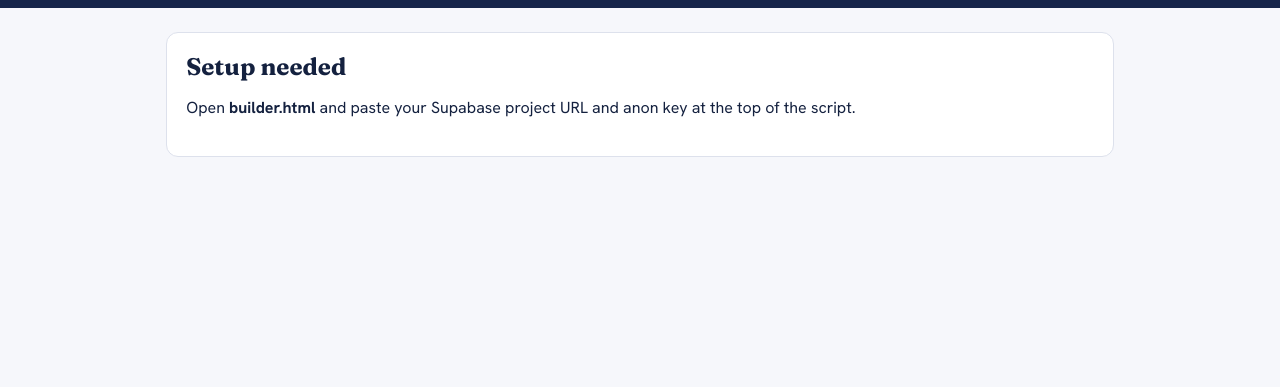
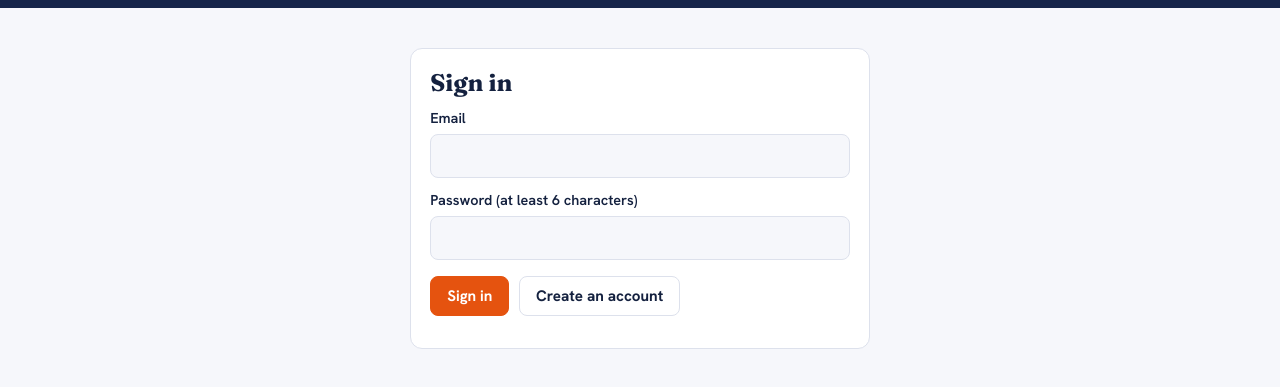
Before and after one commit to MunibaMaqsood/examdesk-website, a plain HTML site: page builder.html in a window 1280 px wide. Shown: the part 39-426 px from the top of the page. Drawn offline with nearby package versions, Linux system fonts and the light colour scheme.

Commit message:
Add files via upload

```diff
--- a/builder.html
+++ b/builder.html
@@ -42,9 +42,8 @@ table{width:100%;border-collapse:collapse}th,td{text-align:left;padding:.55rem .
 <main id="app"><div class="card">Loading…</div></main>
 <script>
 /* STEP 1: paste your own Supabase details here (Project Settings > API). */
-const SUPABASE_URL='PASTE_YOUR_SUPABASE_URL';
-const SUPABASE_KEY='PASTE_YOUR_ANON_KEY';
-
+const SUPABASE_URL='https://fksugkfdnmxnwqzhgmhp.supabase.co';
+const SUPABASE_KEY='sb_publishable_79QC7C0tpwtukK8mgqevsQ_UHRJZaJp';
 const ready=!SUPABASE_URL.startsWith('PASTE');
 const sb=ready?supabase.createClient(SUPABASE_URL,SUPABASE_KEY):null;
 const $=s=>document.querySelector(s);
```
